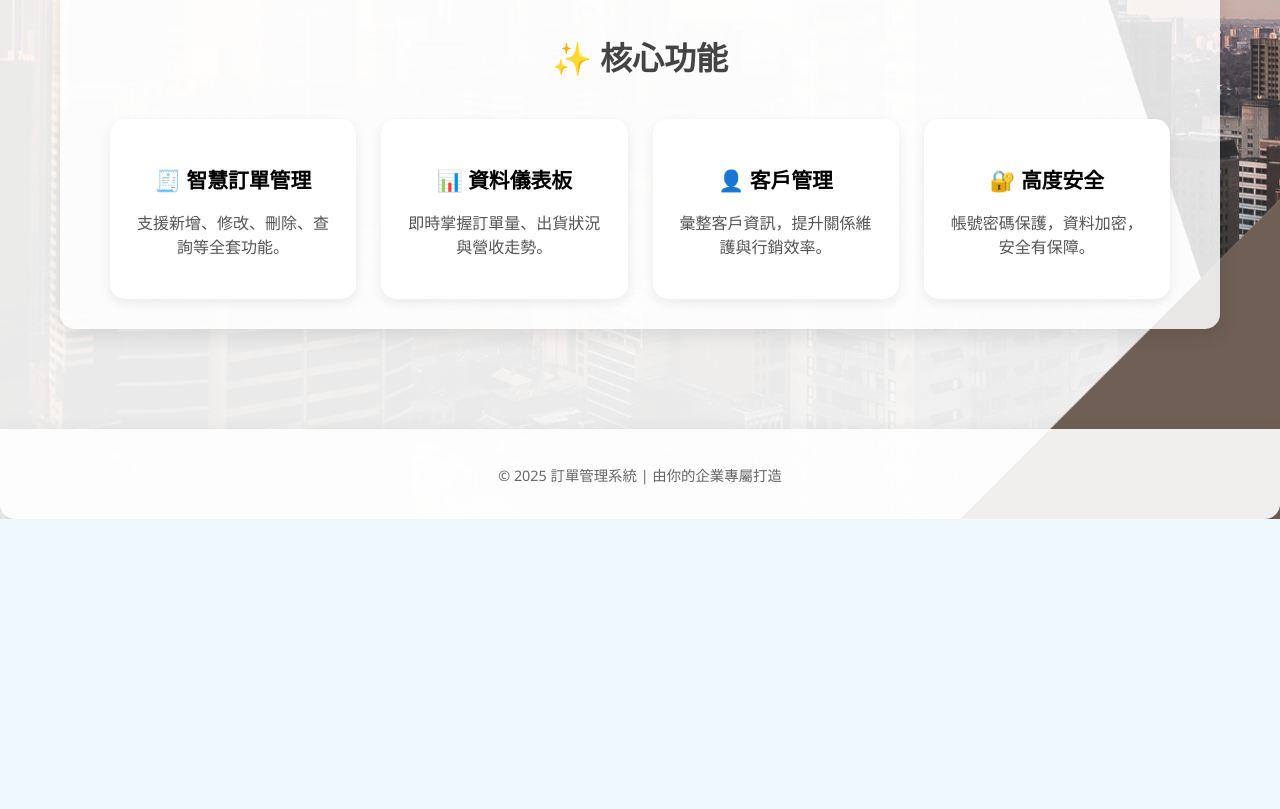
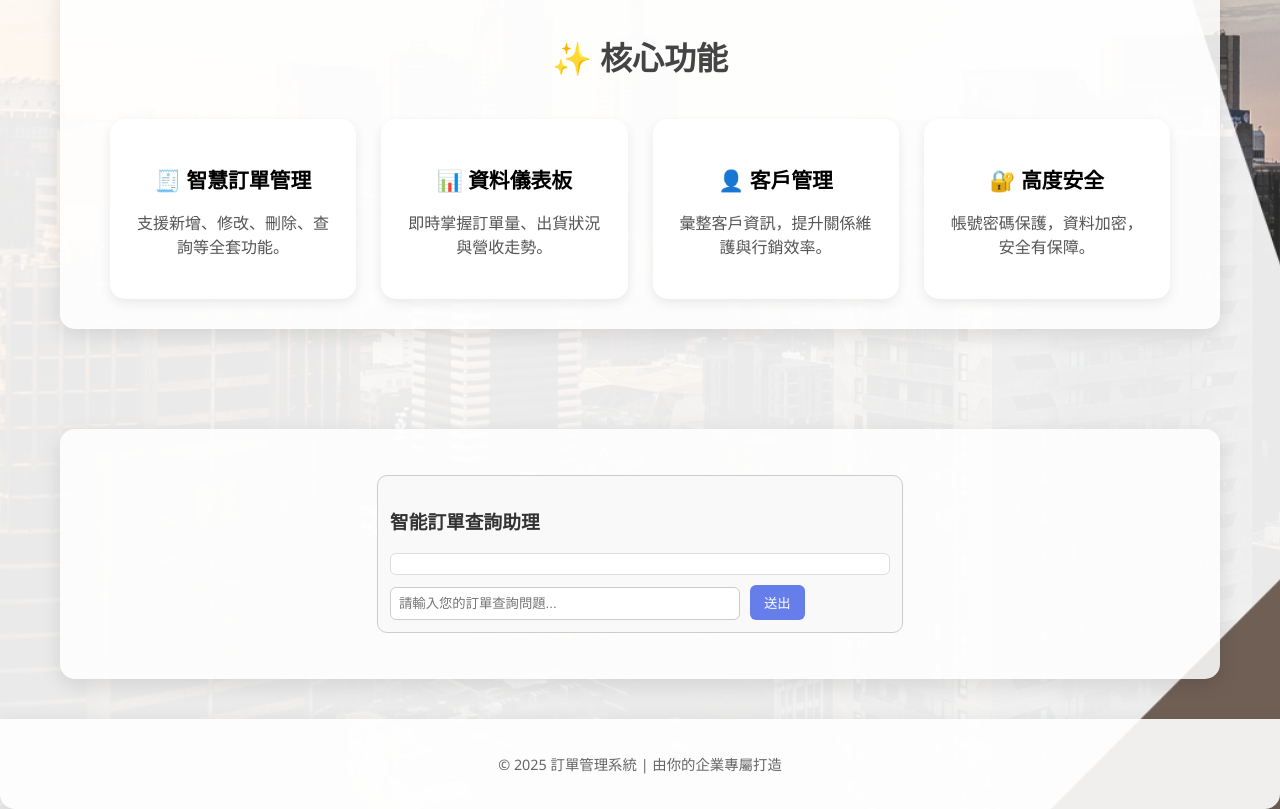
Before and after one commit to CardiaCeres/manufacturing_system, a Vue app in the folder project/: page / in a window 1280 px wide. Shown: the part 511-1320 px from the top of the page. Before the commit the page ends 1030 px from the top, so only its background shows below. Built offline with nearby package versions, Linux system fonts and the light colour scheme.

Commit message:
Update HomeView.vue

```diff
--- a/project/src/components/HomeView.vue
+++ b/project/src/components/HomeView.vue
@@ -33,6 +33,13 @@
           </div>
         </section>
 
+   <!-- 新增 AI 聊天框 -->
+      <section class="ai-chat-section">
+        <div class="container content-box">
+          <AiChat />
+        </div>
+      </section>
+
         <footer class="footer content-box">
           <p>© 2025 訂單管理系統 | 由你的企業專屬打造</p>
         </footer>
@@ -40,13 +47,22 @@
     </div>
   </template>
 
-  <script>
-  export default {
-    name: "HomeView",
-  };
-  </script>
+<script>
+import AiChat from "@/components/AiChat.vue";
+
+export default {
+  name: "HomeView",
+  components: {
+    AiChat
+  }
+};
+</script>
 
   <style scoped>
+/* 可以針對 ai-chat-section 加些間距 */
+.ai-chat-section {
+  margin: 40px 0;
+}
   /* 背景設定 */
   .home {
     font-family: 'Segoe UI', sans-serif;
```
